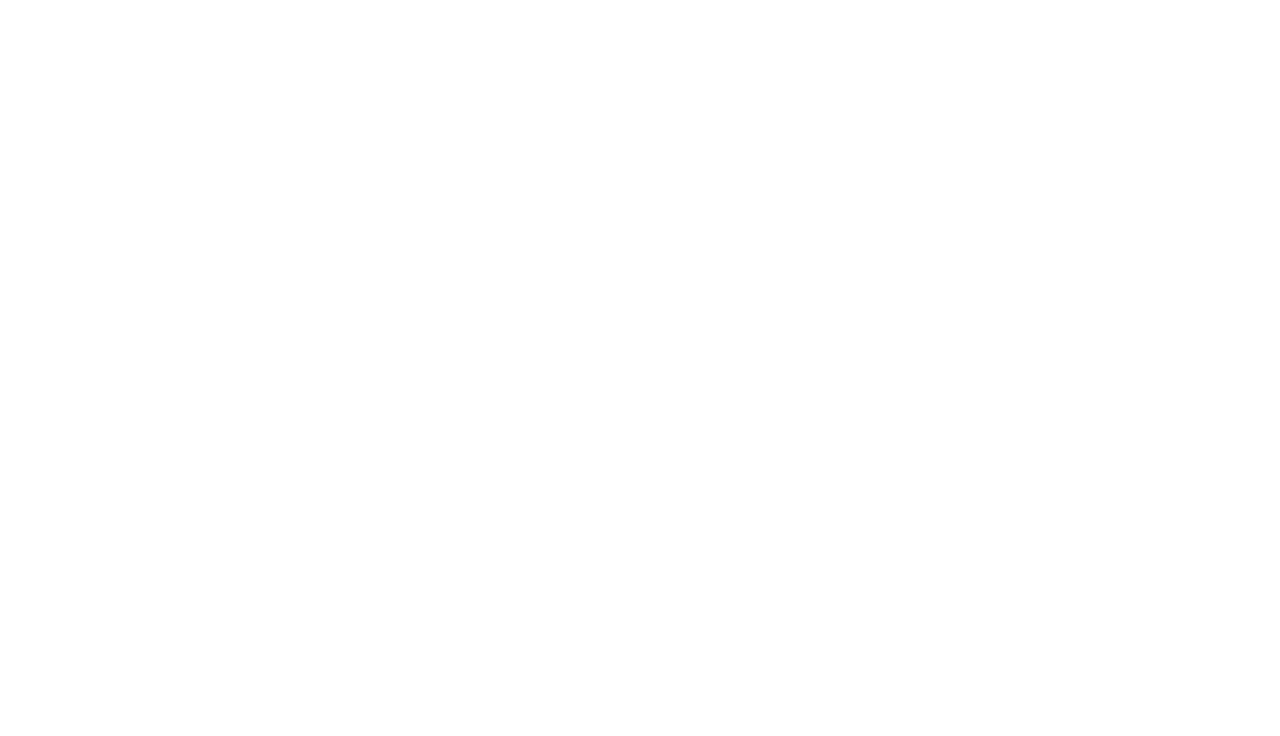
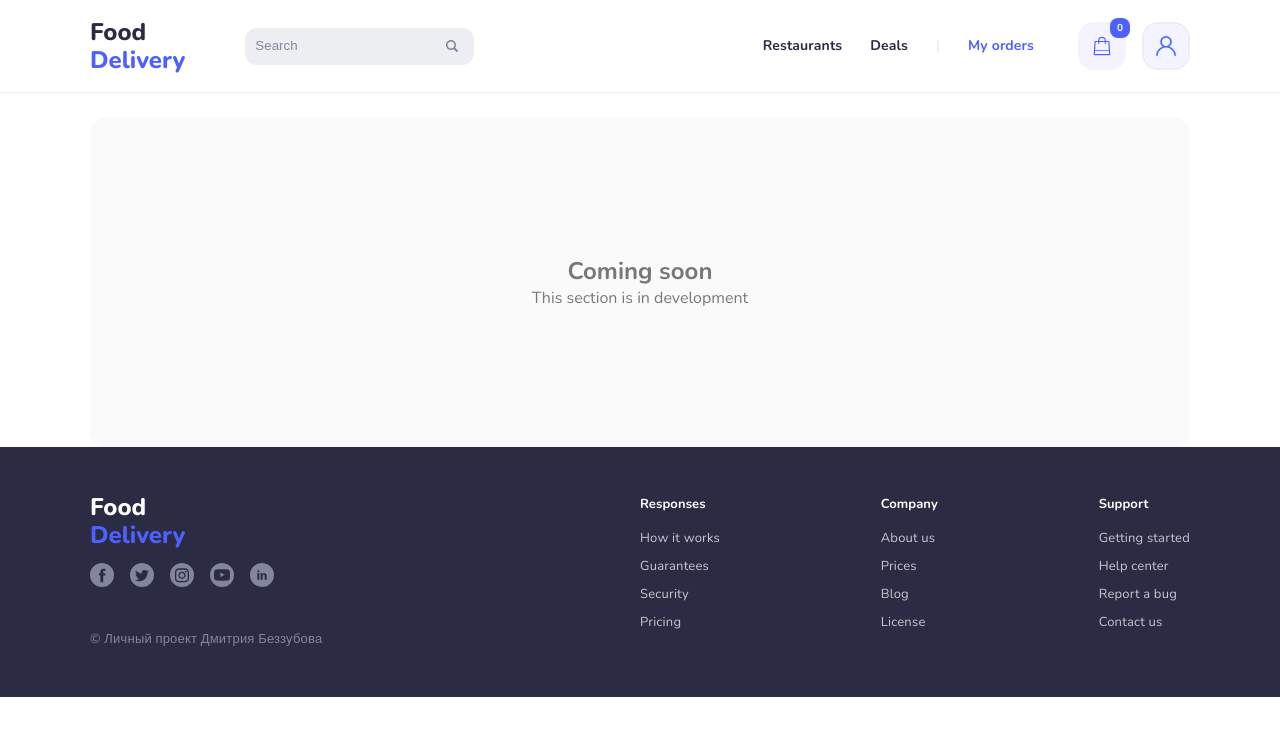
Before and after one commit to Razbash/food-delivery, a React (Create React App) app: page /orders in a window 1280 px wide. Before the commit this address had no page. Shown: the top 736 px of the page. Built offline with nearby package versions, Linux system fonts and the light colour scheme.

Commit message:
Add plugs

```diff
--- a/src/App.tsx
+++ b/src/App.tsx
@@ -15,6 +15,7 @@
 const RegistrationPage      = lazy(() => import('./screens/Registration/RegistrationPage'));
 const SearchPage            = lazy(() => import('./screens/Search/SearchPage'));
 const AccountPage           = lazy(() => import('./screens/Account/AccountPage'));
+const OrdersPage            = lazy(() => import('./screens/Orders/OrdersPage'));
 
 const store = setupStore();
 
@@ -35,6 +36,7 @@
                             <Route path="/registration" element={<RegistrationPage/>}></Route>
                             <Route path="/search/:searchParametr" element={<SearchPage/>}></Route>
                             <Route path="/account" element={<AccountPage/>}></Route>
+                            <Route path="/orders" element={<OrdersPage/>}></Route>
                         </Routes>
                     </Suspense>
                 </div>
--- a/src/screens/Account/components/Payments/Payments.tsx
+++ b/src/screens/Account/components/Payments/Payments.tsx
@@ -1,6 +1,8 @@
+import Plug from '../../../../ui/Plug/Plug';
+
 const Payments = () => {
     return(
-        <div className=""></div>
+        <Plug/>
     );
 };
 
--- a/src/screens/Account/components/UserAddresses/UserAddresses.tsx
+++ b/src/screens/Account/components/UserAddresses/UserAddresses.tsx
@@ -1,6 +1,8 @@
+import Plug from '../../../../ui/Plug/Plug';
+
 const UserAddresses = () => {
     return(
-        <div className=""></div>
+        <Plug/>
     );
 };
 
--- a/src/screens/Account/components/UserSecurity/UserSecurity.tsx
+++ b/src/screens/Account/components/UserSecurity/UserSecurity.tsx
@@ -1,6 +1,8 @@
+import Plug from '../../../../ui/Plug/Plug';
+
 const UserSecurity = () => {
     return(
-        <div className=""></div>
+        <Plug/>
     );
 };
 
--- a/src/screens/Cart/CartPage.tsx
+++ b/src/screens/Cart/CartPage.tsx
@@ -6,7 +6,6 @@
 import { countNumberProductsInCart, removeFromCart } from '../../utils/cart/cart';
 
 import ICart from '../../interfaces/ICart';
-
 import IProduct from '../../interfaces/IProduct';
 
 import LayoutPage from '../Layouts/LayoutPage';
--- /dev/null
+++ b/src/screens/Orders/OrdersPage.tsx
@@ -0,0 +1,12 @@
+import Plug from '../../ui/Plug/Plug';
+import LayoutPage from '../Layouts/LayoutPage';
+
+const OrderPage = () => {
+    return(
+        <LayoutPage>
+            <Plug/>
+        </LayoutPage>
+    );
+};
+
+export default OrderPage;
--- /dev/null
+++ b/src/ui/Plug/Plug.tsx
@@ -0,0 +1,12 @@
+import './plug.scss';
+
+const Plug = () => {
+    return(
+        <div className="plug">
+            <h2 className="plug__title">Coming soon</h2>
+            <span className="plug__text">This section is in development</span>
+        </div>
+    );
+};
+
+export default Plug;
--- /dev/null
+++ b/src/ui/Plug/plug.scss
@@ -0,0 +1,15 @@
+@import '../../css/index.scss';
+
+.plug {
+    width: 100%;
+    height: 100%;
+    margin: auto;
+    display: flex;
+    flex-direction: column;
+    justify-content: center;
+    align-items: center;
+    border-radius: $border-radius;
+    background: $lazy-loader-color;
+    animation: .8s infinite loading-blink;
+    min-height: 330px;
+}
```
